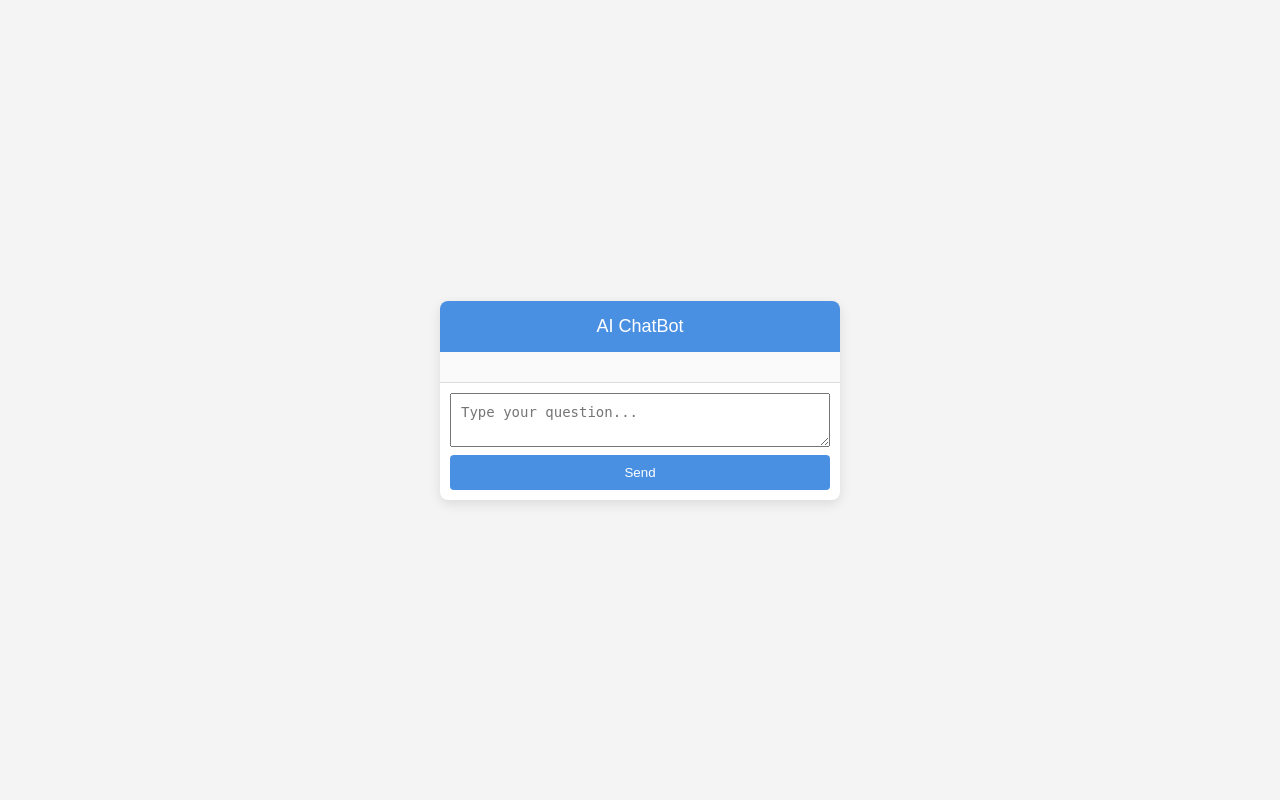
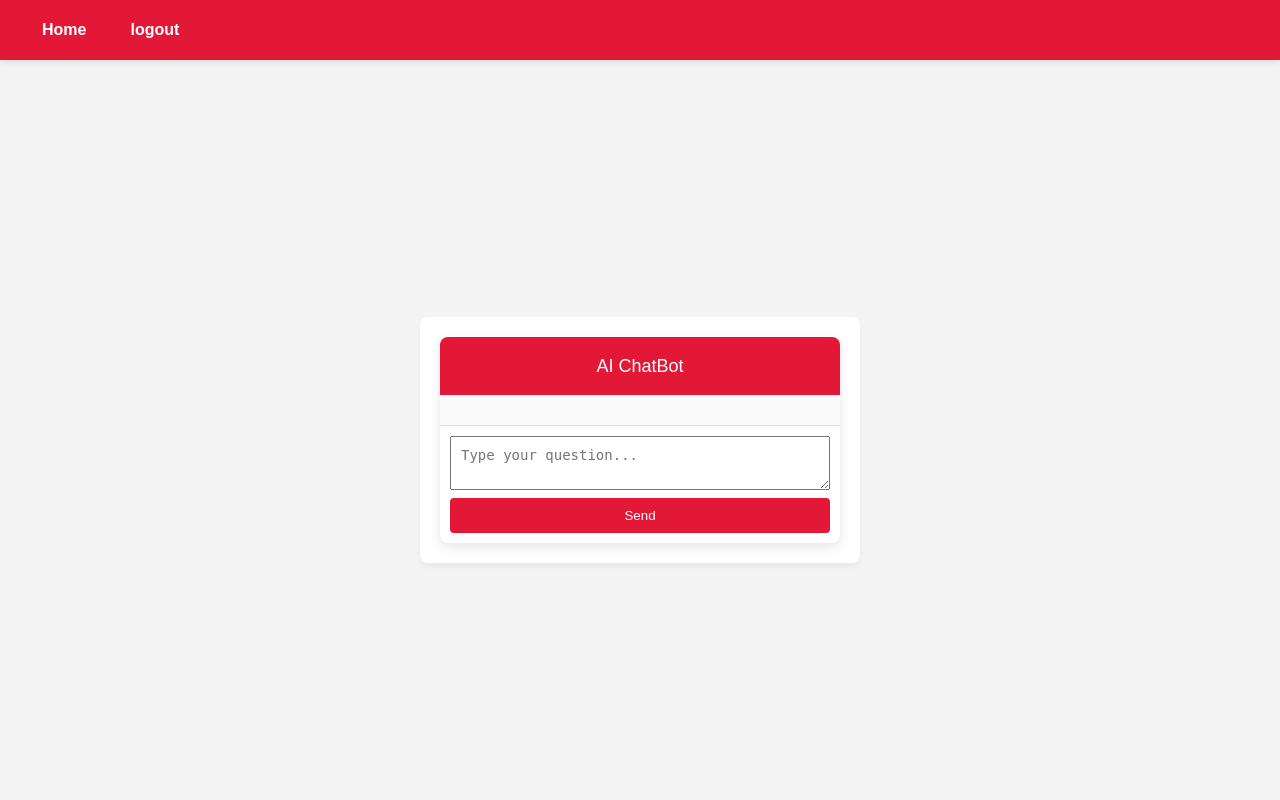
Before and after one commit to JakeB1998/insurance-chat-bot, a Flask app: template app/templates/index.html in a window 1280 px wide. Run offline with Flask 3, Linux system fonts and the light colour scheme; the template is opened without the code that fills it, so the values that code supplies are empty; parts of the project's set-up code (start-up, migrations or seed data) failed here and were passed over.

Commit message:
Added html poly morphism and a login page and context templating.

```diff
--- a/app/config/app_vars.py
+++ b/app/config/app_vars.py
@@ -1,7 +1,11 @@
 import logging
+import os
+from functools import wraps
 
-from insurance_chat import ModelConfig, InsuranceLLM
+from flask import redirect, session, url_for, request
 
+from app.insurance_chatbot import ModelConfig, InsuranceLLM
+from app.utils.llm_model_factory import create_model
 
 logging.basicConfig(
     level=logging.INFO,
@@ -13,6 +17,35 @@ logging.basicConfig(
 
 LOGGER = logging.getLogger(__name__)
 
-config = ModelConfig()
-MODEL = InsuranceLLM(config)
-MODEL.load_model()
+
+
+APP_STATIC_CONFIG_DIR_FP = f"{os.getcwd()}{os.path.sep}app{os.path.sep}static{os.path.sep}config{os.path.sep}"
+
+CRASH_CONTEXT_TEMPLATE = ""
+
+__FP = f"{APP_STATIC_CONFIG_DIR_FP}crash-context-template.txt"
+
+try:
+    if os.path.isfile(__FP):
+        with open(__FP, "r", encoding="utf-8") as f:
+            CRASH_CONTEXT_TEMPLATE = f.read()
+
+    else:
+        LOGGER.warning(f"File {__FP} not found.")
+except Exception as e:
+    LOGGER.error(f"Failed to load context from {__FP}", e)
+
+del __FP
+
+MAIN_MODEL = create_model()
+MAIN_MODEL.load_model()
+
+USER_MODEL_MAP = {}
+
+def login_required(f):
+    @wraps(f)
+    def decorated_function(*args, **kwargs):
+        if 'username' not in session:
+            return redirect(url_for('login_r.login', next=request.url))
+        return f(*args, **kwargs)
+    return decorated_function
--- a/app/main.py
+++ b/app/main.py
@@ -1,13 +1,19 @@
+import os
+
 from flask import Flask, render_template, request, jsonify
 
 from app.config.app_vars import LOGGER
 
 from app.routes.main_routes import main_r
+from app.routes.login_routes import login_r
 
 app = Flask(__name__)
 
+app.secret_key = os.urandom(24)
+
 
 app.register_blueprint(main_r)
+app.register_blueprint(login_r)
 
 @app.before_request
 def log_request():
--- /dev/null
+++ b/app/static/config/crash-context-template.txt
@@ -0,0 +1 @@
+You are a virtual assistant for State Farm. You are helping customer {name}. He has just got an accident and need to know what to do.
--- /dev/null
+++ b/app/static/css/header.css
@@ -0,0 +1,42 @@
+/* Header container */
+header {
+  background-color: #e31837; /* State Farm Red */
+  padding: 15px 30px;
+  color: white;
+  position: fixed;
+  top: 0;
+  left: 0;
+  width: 100%;
+  z-index: 1000;
+  display: flex;
+  align-items: center;
+  justify-content: space-between; /* 👈 Ensures left + right layout */
+  height: 60px;
+  box-shadow: 0 2px 8px rgba(0, 0, 0, 0.1);
+}
+
+/* Left logo/title */
+.logo {
+  font-weight: bold;
+  font-size: 20px;
+  color: white;
+}
+
+/* Navigation list */
+nav ul {
+  display: flex;
+  gap: 20px;
+}
+
+/* Nav links */
+nav ul li a {
+  color: white;
+  font-weight: bold;
+  padding: 8px 12px;
+  transition: background-color 0.3s;
+  border-radius: 4px;
+}
+
+nav ul li a:hover {
+  background-color: rgba(255, 255, 255, 0.2);
+}
--- /dev/null
+++ b/app/static/css/index.css
@@ -0,0 +1,87 @@
+body {
+  font-family: Arial, sans-serif;
+  background-color: #f4f4f4;
+  display: flex;
+  justify-content: center;
+  align-items: center;
+  height: 100vh;
+  margin: 0;
+}
+
+.chat-container {
+  width: 400px;
+  background: #fff;
+  border-radius: 8px;
+  box-shadow: 0 4px 12px rgba(0,0,0,0.1);
+  display: flex;
+  flex-direction: column;
+  overflow: hidden;
+}
+
+.chat-header {
+  background-color: #e31837;
+  color: white;
+  padding: 15px;
+  font-size: 18px;
+  text-align: center;
+}
+
+.chat-window {
+  flex: 1;
+  padding: 15px;
+  overflow-y: auto;
+  background-color: #fafafa;
+}
+
+.message {
+  margin: 10px 0;
+  padding: 10px 15px;
+  border-radius: 20px;
+  max-width: 80%;
+  line-height: 1.4;
+  word-wrap: break-word;
+}
+
+.message.user {
+  background-color: #dcf8c6;
+  align-self: flex-end;
+}
+
+.message.bot {
+  background-color: #e2e2e2;
+  align-self: flex-start;
+}
+
+#chat-form {
+  display: flex;
+  flex-direction: column;
+  padding: 10px;
+  border-top: 1px solid #ddd;
+}
+
+#context {
+  resize: none;
+  padding: 8px;
+  margin-bottom: 8px;
+  height: 60px;
+  font-size: 14px;
+}
+
+#question {
+  padding: 10px;
+  font-size: 14px;
+  margin-bottom: 8px;
+}
+
+#chat-form button {
+  padding: 10px;
+  background-color: #e31837;
+  color: white;
+  border: none;
+  cursor: pointer;
+  border-radius: 4px;
+}
+
+#chat-form button:hover {
+  background-color: #e31837;
+}
--- a/app/static/css/style.css
+++ b/app/static/css/style.css
@@ -1,87 +1,66 @@
+/* Reset & base */
+* {
+  margin: 0;
+  padding: 0;
+  box-sizing: border-box;
+}
+
 body {
-  font-family: Arial, sans-serif;
+  font-family: "Segoe UI", sans-serif;
   background-color: #f4f4f4;
+  color: #333;
+  line-height: 1.6;
+}
+
+a {
+  text-decoration: none;
+  color: #333;
+}
+
+ul {
+  list-style: none;
+}
+
+/* Header and Navigation */
+header {
+  background-color: #2c3e50;
+  padding: 15px 0;
+  color: white;
+}
+
+nav ul {
   display: flex;
   justify-content: center;
-  align-items: center;
-  height: 100vh;
-  margin: 0;
+  gap: 20px;
 }
 
-.chat-container {
-  width: 400px;
-  background: #fff;
-  border-radius: 8px;
-  box-shadow: 0 4px 12px rgba(0,0,0,0.1);
-  display: flex;
-  flex-direction: column;
-  overflow: hidden;
+nav ul li a {
+  color: white;
+  font-weight: bold;
+  padding: 8px 12px;
+  transition: background-color 0.3s;
 }
 
-.chat-header {
-  background-color: #4a90e2;
-  color: white;
-  padding: 15px;
-  font-size: 18px;
-  text-align: center;
-}
-
-.chat-window {
-  flex: 1;
-  padding: 15px;
-  overflow-y: auto;
-  background-color: #fafafa;
-}
-
-.message {
-  margin: 10px 0;
-  padding: 10px 15px;
-  border-radius: 20px;
-  max-width: 80%;
-  line-height: 1.4;
-  word-wrap: break-word;
-}
-
-.message.user {
-  background-color: #dcf8c6;
-  align-self: flex-end;
-}
-
-.message.bot {
-  background-color: #e2e2e2;
-  align-self: flex-start;
-}
-
-#chat-form {
-  display: flex;
-  flex-direction: column;
-  padding: 10px;
-  border-top: 1px solid #ddd;
-}
-
-#context {
-  resize: none;
-  padding: 8px;
-  margin-bottom: 8px;
-  height: 60px;
-  font-size: 14px;
-}
-
-#question {
-  padding: 10px;
-  font-size: 14px;
-  margin-bottom: 8px;
-}
-
-#chat-form button {
-  padding: 10px;
-  background-color: #4a90e2;
-  color: white;
-  border: none;
-  cursor: pointer;
+nav ul li a:hover {
+  background-color: #34495e;
   border-radius: 4px;
 }
 
-#chat-form button:hover {
-  background-color: #3b7dd8;
+/*!* Main Content *!*/
+/*main {*/
+/*    max-width: 800px;*/
+/*    margin: 30px auto;*/
+/*    padding: 0 20px;*/
+/*    background-color: white;*/
+/*    border-radius: 8px;*/
+/*    box-shadow: 0 4px 8px*/
+/*}*/
+
+/* Add margin to main content so it's not hidden under header */
+main {
+  margin-top: 80px; /* adjust based on header height */
+  padding: 20px;
+  background-color: white;
+  border-radius: 8px;
+  box-shadow: 0 4px 8px rgba(0,0,0,0.05);
 }
--- /dev/null
+++ b/app/templates/base.html
@@ -0,0 +1,27 @@
+<!DOCTYPE html>
+<html lang="en">
+<head>
+  <meta charset="UTF-8" />
+  <title>{% block title %}My Website{% endblock %}</title>
+  <link rel="stylesheet" href="{{ url_for('static', filename='css/style.css') }}">
+  <link rel="stylesheet" href="{{ url_for('static', filename='css/header.css') }}">
+  {% block head %}
+
+  {% endblock %}
+</head>
+<body>
+{% include 'header.html' %}
+
+  <main>
+    {% block content %}
+    <!-- Default content -->
+        <footer>
+    <p>&copy; 2025 Insurance Chat Bot</p>
+    </footer>
+    {% endblock %}
+  </main>
+
+
+
+</body>
+</html>
--- /dev/null
+++ b/app/templates/header.html
@@ -0,0 +1,8 @@
+  <header>
+    <nav>
+      <ul>
+        <li><a href="{{ url_for('main_r.index') }}">Home</a></li>
+        <li><a href="{{ url_for('login_r.logout') }}">logout</a></li>
+      </ul>
+    </nav>
+  </header>
--- a/app/templates/index.html
+++ b/app/templates/index.html
@@ -1,12 +1,14 @@
-<!DOCTYPE html>
-<html lang="en">
+{% extends "base.html" %}
+
 <head>
-  <meta charset="UTF-8">
-  <title>ChatBot</title>
-  <link rel="stylesheet" href="{{ url_for('static', filename='css/style.css') }}">
+    {% block head %}
+
+    <link rel="stylesheet" href="{{ url_for('static', filename='css/index.css') }}">
+    {% endblock %}
 </head>
 <body>
-  <div class="chat-container">
+  {% block content %}
+<div class="chat-container">
     <div class="chat-header">AI ChatBot</div>
     <div id="chat-window" class="chat-window"></div>
 
@@ -14,7 +16,7 @@
       <textarea id="question" placeholder="Type your question..." required></textarea>
       <button type="submit">Send</button>
     </form>
-  </div>
+</div>
 
   <script>
     const form = document.getElementById('chat-form');
@@ -60,5 +62,5 @@
       }
     });
   </script>
+{% endblock %}
 </body>
-</html>
```
Also changed, not shown: app/insurance_chatbot.py (renamed from insurance_chat.py, +7 -1 lines), app/routes/login_routes.py (added, +34 -0 lines), app/routes/main_routes.py (+14 -5 lines), app/static/css/login.css (added, +52 -0 lines), app/templates/login.html (added, +21 -0 lines), app/utils/llm_model_factory.py (added, +23 -0 lines), app/utils/__init__.py (added).
